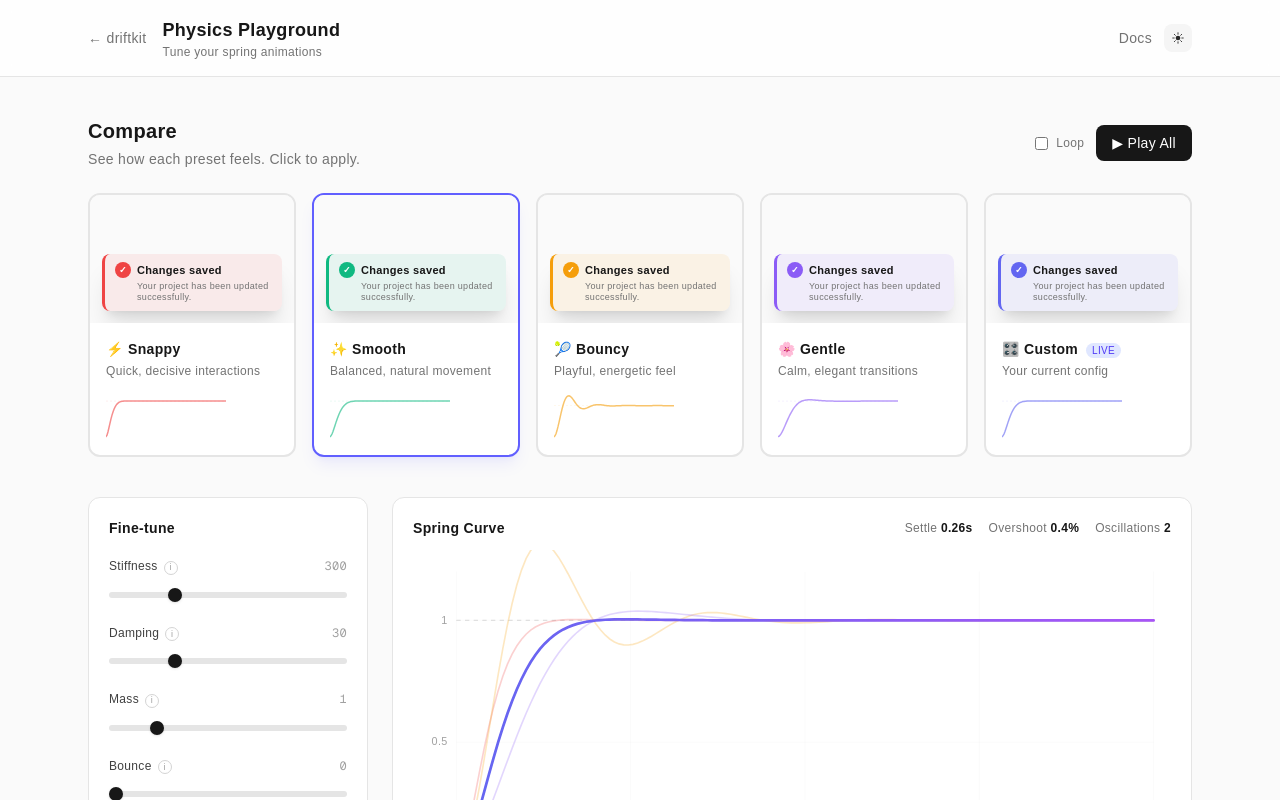
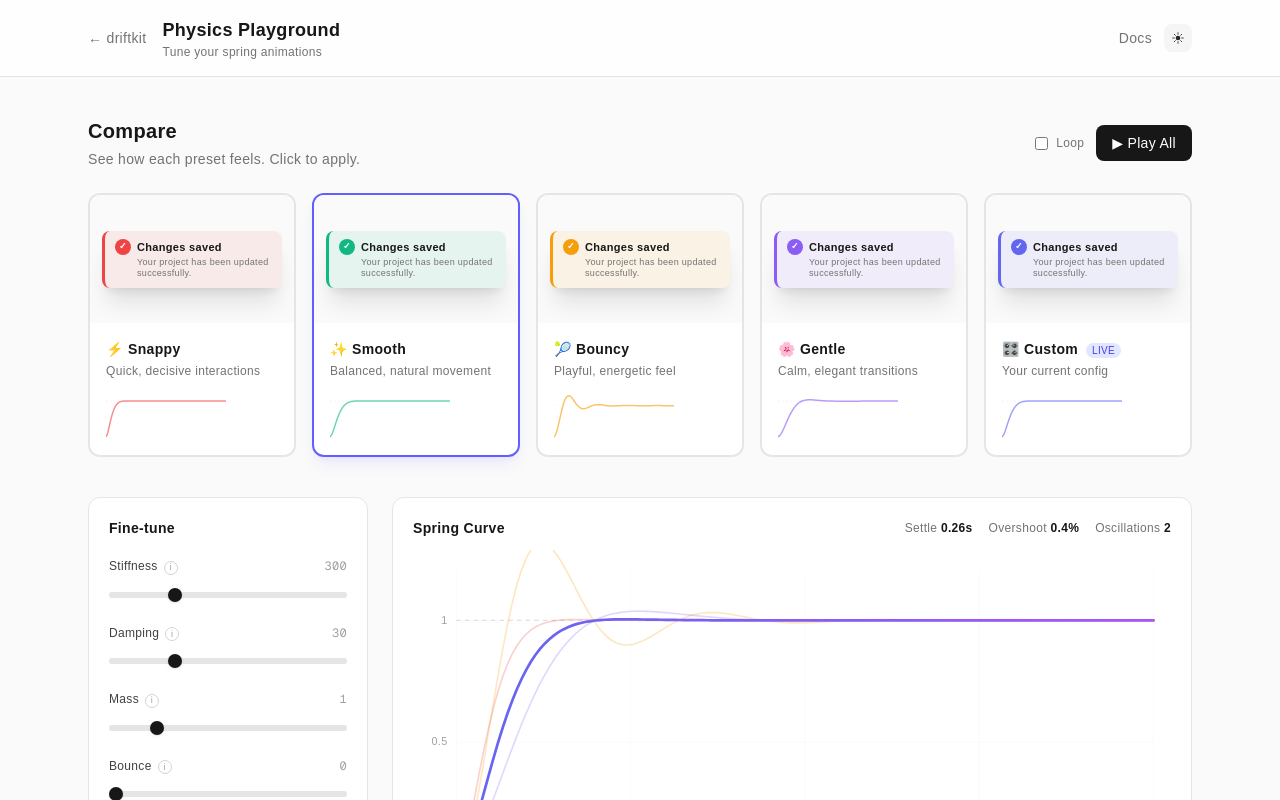
Before and after one commit to kippledigital/driftkit, a Next.js app: page /playground in a window 1280 px wide. Shown: the top 800 px of the page. Built offline with nearby package versions, Linux system fonts and the light colour scheme; a web font is replaced by a local one.

Commit message:
fix: center toast vertically in preview area

```diff
--- a/src/app/playground/page.tsx
+++ b/src/app/playground/page.tsx
@@ -151,7 +151,7 @@ function ComparisonCard({
       transition={{ type: "spring", stiffness: 400, damping: 25 }}
     >
       {/* Animation stage — mock notification card */}
-      <div className="h-32 bg-neutral-50 dark:bg-neutral-950 relative overflow-hidden flex items-end justify-center p-3">
+      <div className="h-32 bg-neutral-50 dark:bg-neutral-950 relative overflow-hidden flex items-center justify-center p-3">
         <motion.div
           className="w-full rounded-lg shadow-xl overflow-hidden"
           style={{ backgroundColor: isCustom ? "#6366f1" + "15" : meta.color + "15", borderLeft: `3px solid ${isCustom ? "#6366f1" : meta.color}` }}
```
